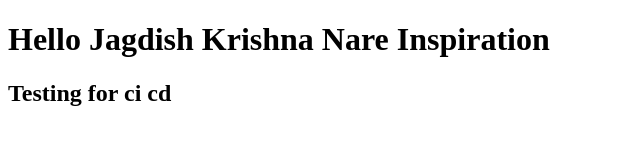
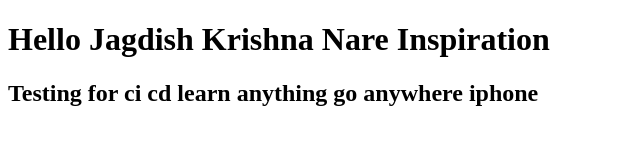
Before and after one commit to JagdishNare/testing, a plain HTML site: page index.html in a window 1280 px wide. Shown: the whole page, without its empty margins (0-640 px from the left). Drawn offline with Linux system fonts and the light colour scheme.

Commit message:
changes are done

```diff
--- a/index.html
+++ b/index.html
@@ -8,6 +8,6 @@
 </head>
 <body>
     <h1>Hello Jagdish Krishna Nare Inspiration</h1>
-    <h2>Testing for ci cd</h2>
+    <h2>Testing for ci cd learn anything go anywhere iphone</h2>
 </body>
 </html>
```
